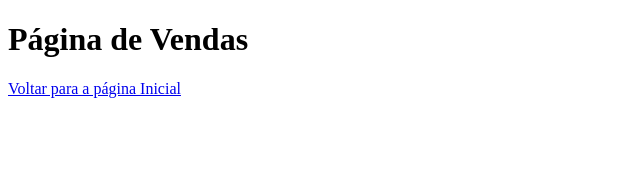
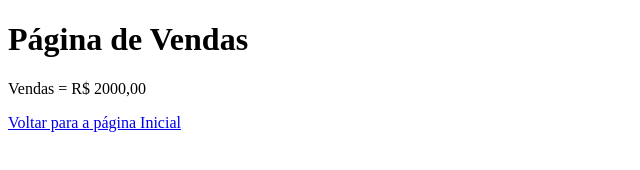
Before and after one commit to Silvonei-Pita/Tutorial-GitHub-2022, a plain HTML site: page vendas.html in a window 1280 px wide. Shown: the whole page, without its empty margins (0-640 px from the left). Drawn offline with Linux system fonts and the light colour scheme.

Commit message:
Teste de Modificação no Próprio Github

```diff
--- a/vendas.html
+++ b/vendas.html
@@ -8,6 +8,7 @@
 </head>
 <body>
   <h1>Página de Vendas</h1>
+  <p> Vendas = R$ 2000,00 <p>
   <a href="index.html"> Voltar para a página Inicial </a>
 </body>
 </html>
```
